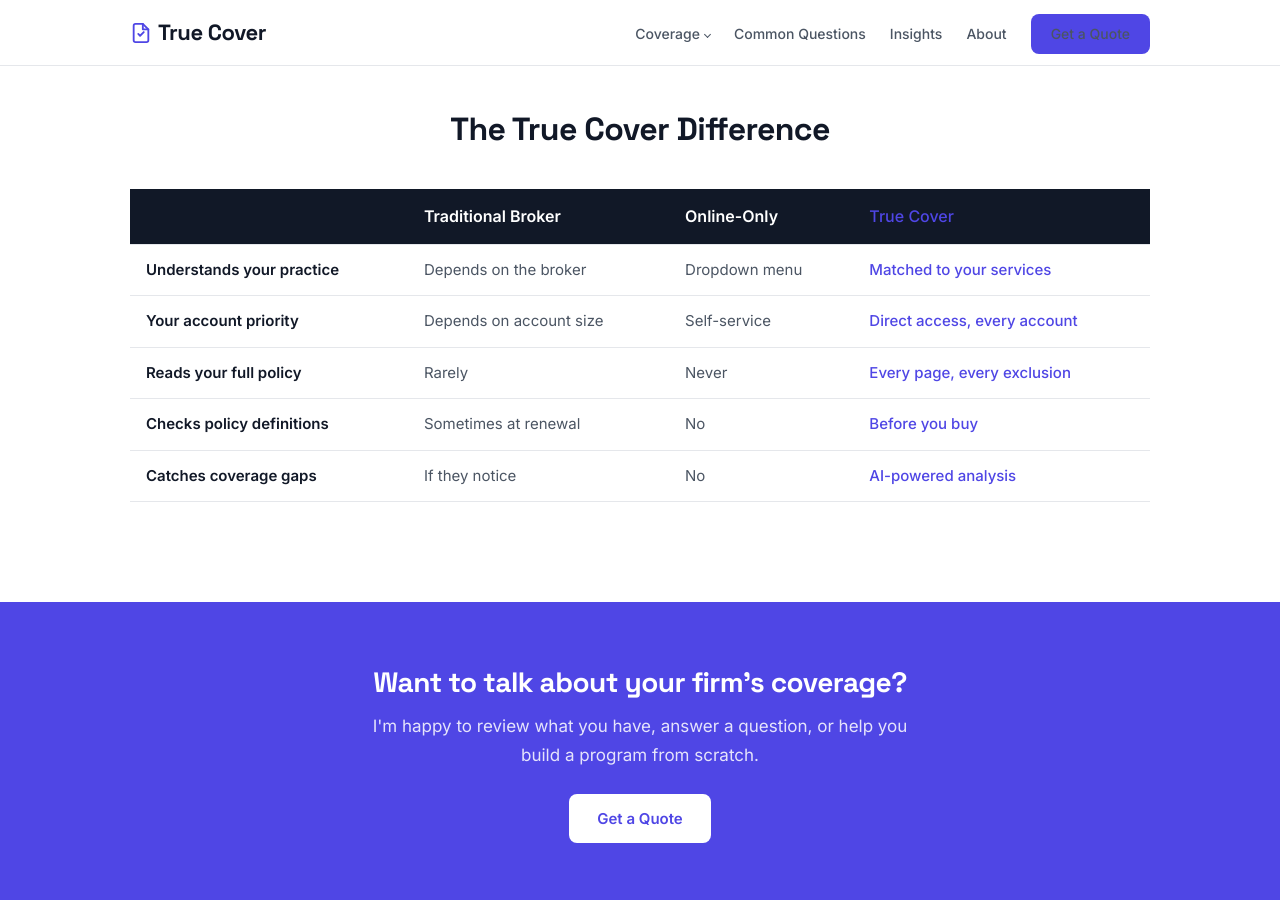
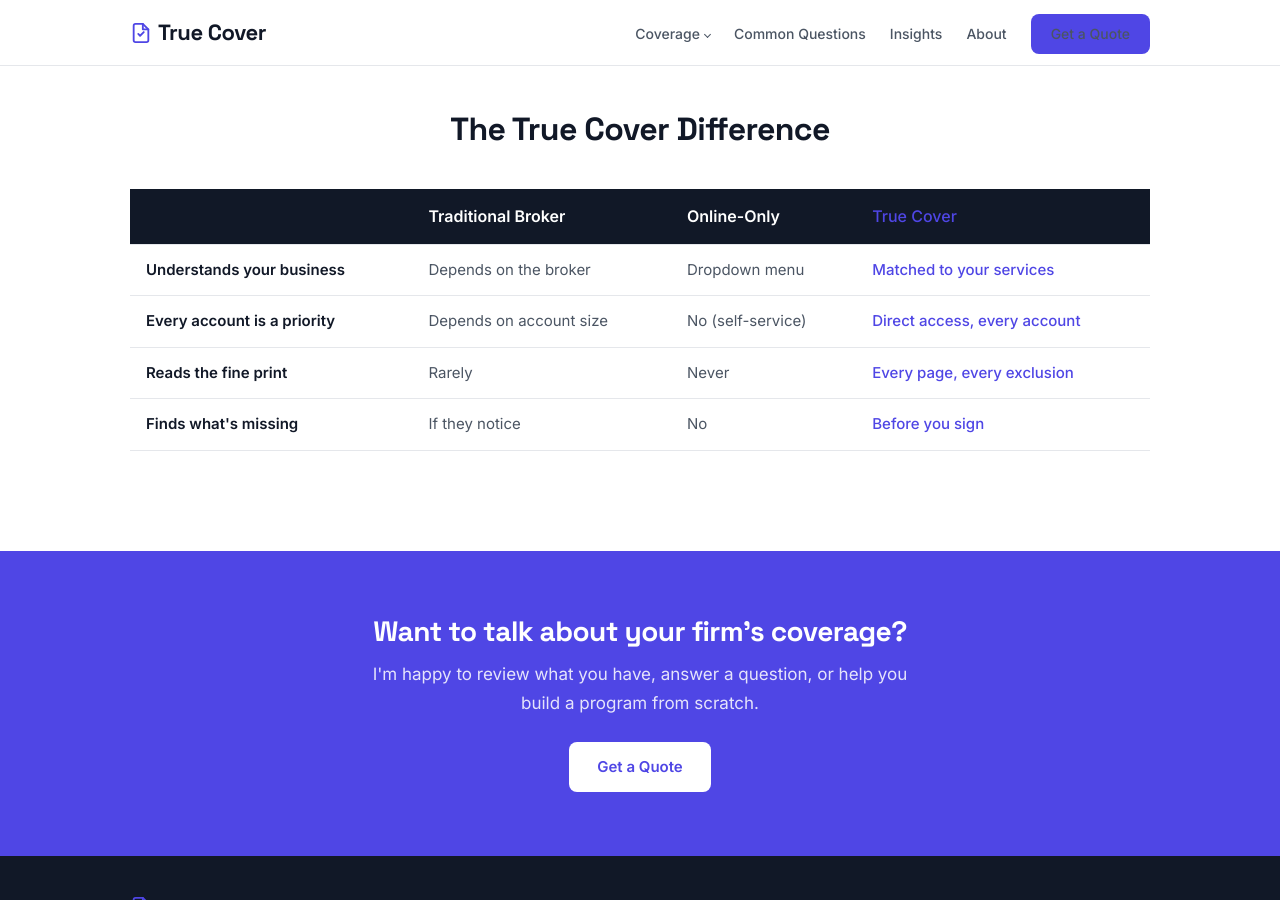
Before and after one commit to joeproe1/truecover.us, a Jekyll site: the page built from about.html, in a window 1280 px wide and 900 px high, scrolled down 1490 px. Built offline with Jekyll 4.4.1, drawn with Linux system fonts in a browser that asks for light colours.

Commit message:
Sharpen About page comparison table copy
- Understands your practice -> Understands your business
- Your account priority -> Every account is a priority
- Self-service -> No (self-service)
- Reads your full policy -> Reads the fine print
- Remove redundant "Checks policy definitions" row
- Catches coverage gaps / AI-powered analysis -> Finds what's missing / Before you sign

Co-Authored-By: Claude Opus 4.6 <noreply@anthropic.com>

```diff
--- a/about.html
+++ b/about.html
@@ -69,34 +69,28 @@ description: "About True Cover. Insurance brokerage for law firms, accounting fi
             </thead>
             <tbody>
                 <tr>
-                    <td>Understands your practice</td>
+                    <td>Understands your business</td>
                     <td>Depends on the broker</td>
                     <td>Dropdown menu</td>
                     <td>Matched to your services</td>
                 </tr>
                 <tr>
-                    <td>Your account priority</td>
+                    <td>Every account is a priority</td>
                     <td>Depends on account size</td>
-                    <td>Self-service</td>
+                    <td>No (self-service)</td>
                     <td>Direct access, every account</td>
                 </tr>
                 <tr>
-                    <td>Reads your full policy</td>
+                    <td>Reads the fine print</td>
                     <td>Rarely</td>
                     <td>Never</td>
                     <td>Every page, every exclusion</td>
                 </tr>
                 <tr>
-                    <td>Checks policy definitions</td>
-                    <td>Sometimes at renewal</td>
-                    <td>No</td>
-                    <td>Before you buy</td>
-                </tr>
-                <tr>
-                    <td>Catches coverage gaps</td>
+                    <td>Finds what's missing</td>
                     <td>If they notice</td>
                     <td>No</td>
-                    <td>AI-powered analysis</td>
+                    <td>Before you sign</td>
                 </tr>
             </tbody>
         </table>
```
